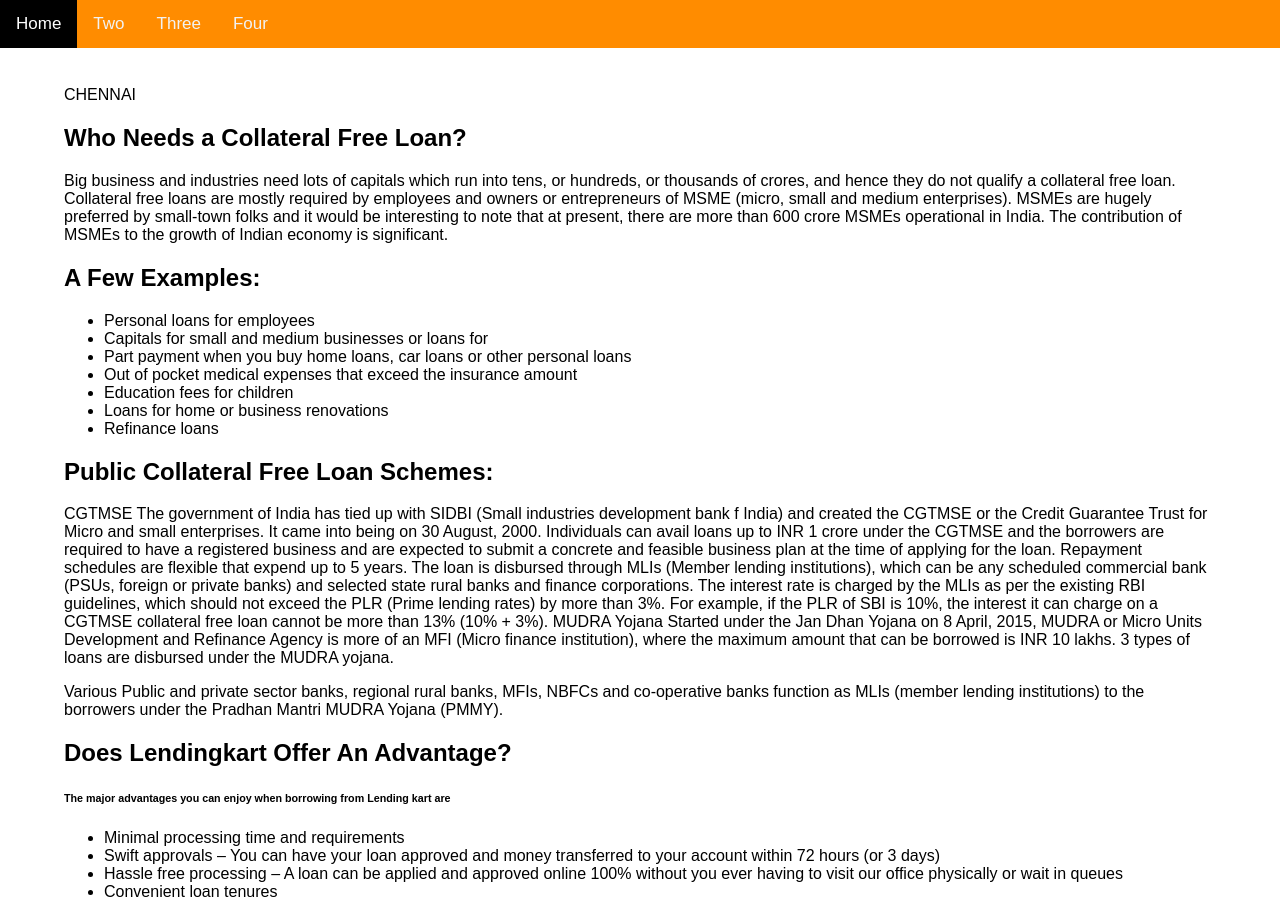
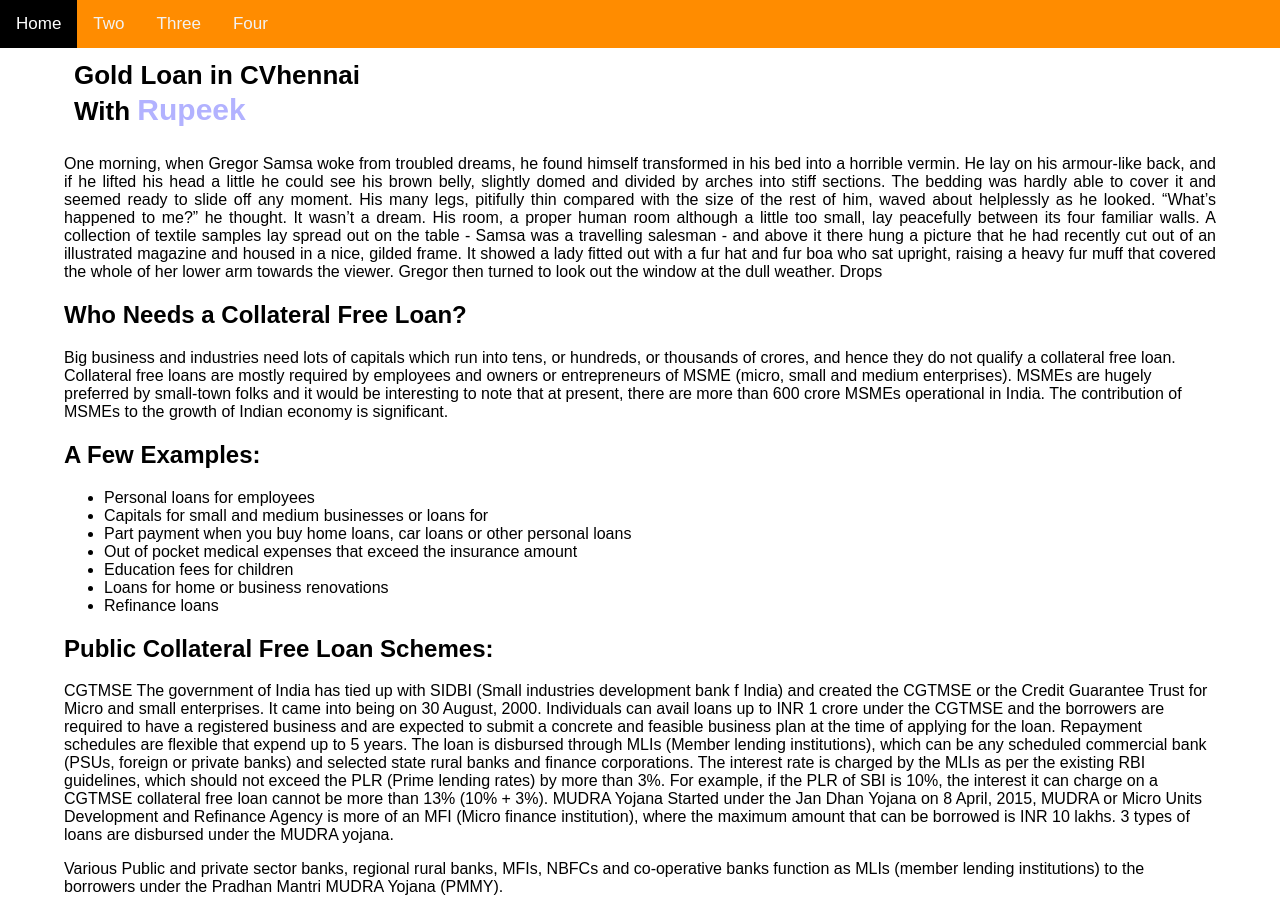
Before and after one commit to ajay17141994/updatednetify, a Jekyll site: the page built from _posts/2020-05-16-gold-loan-in-chennai.md, in a window 1280 px wide and 900 px high. Built offline with Jekyll 4.4.1, drawn with Linux system fonts in a browser that asks for light colours; some of the changed text lies outside the part shown.

Commit message:
Update Blog posts “2020-05-16-gold-loan-in-chennai”

```diff
--- a/_posts/2020-05-16-gold-loan-in-chennai.md
+++ b/_posts/2020-05-16-gold-loan-in-chennai.md
@@ -1,6 +1,25 @@
 ---
 layout: post
 title: Gold loan in Chennai
+date: 2020-05-12 23:50:12 -0700
+heading_one: Gold Loan in CVhennai
+heading_two: With
+heading_three: Rupeek
+sub_footerData: One morning, when Gregor Samsa woke from troubled dreams, he
+  found himself transformed in his bed into a horrible vermin. He lay on his
+  armour-like back, and if he lifted his head a little he could see his brown
+  belly, slightly domed and divided by arches into stiff sections. The bedding
+  was hardly able to cover it and seemed ready to slide off any moment. His many
+  legs, pitifully thin compared with the size of the rest of him, waved about
+  helplessly as he looked. "What's happened to me?" he thought. It wasn't a
+  dream. His room, a proper human room although a little too small, lay
+  peacefully between its four familiar walls. A collection of textile samples
+  lay spread out on the table - Samsa was a travelling salesman - and above it
+  there hung a picture that he had recently cut out of an illustrated magazine
+  and housed in a nice, gilded frame. It showed a lady fitted out with a fur hat
+  and fur boa who sat upright, raising a heavy fur muff that covered the whole
+  of her lower arm towards the viewer. Gregor then turned to look out the window
+  at the dull weather. Drops
 description: "THIS IS CHENNAI  SPECIFIC TEXT "
 ---
-CHENNAI
+One morning, when Gregor Samsa woke from troubled dreams, he found himself transformed in his bed into a horrible vermin. He lay on his armour-like back, and if he lifted his head a little he could see his brown belly, slightly domed and divided by arches into stiff sections. The bedding was hardly able to cover it and seemed ready to slide off any moment. His many legs, pitifully thin compared with the size of the rest of him, waved about helplessly as he looked. "What's happened to me?" he thought. It wasn't a dream. His room, a proper human room although a little too small, lay peacefully between its four familiar walls. A collection of textile samples lay spread out on the table - Samsa was a travelling salesman - and above it there hung a picture that he had recently cut out of an illustrated magazine and housed in a nice, gilded frame. It showed a lady fitted out with a fur hat and fur boa who sat upright, raising a heavy fur muff that covered the whole of her lower arm towards the viewer. Gregor then turned to look out the window at the dull weather. Drops
```
